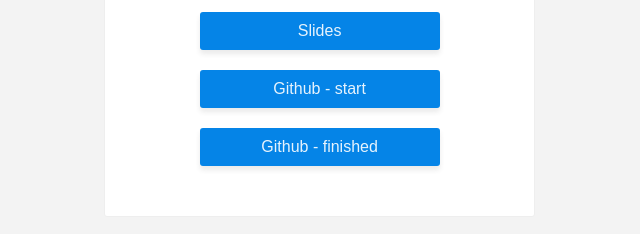
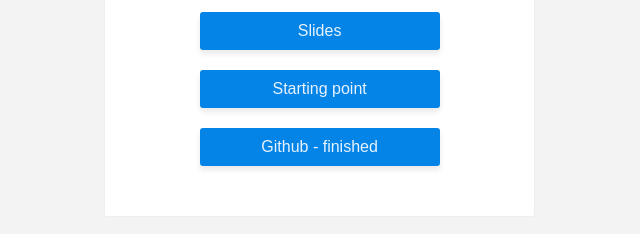
Before and after one commit to Maciej001/tkd, a Gatsby site: page / in a window 1280 px wide. Shown: the part 542-776 px from the top of the page, 352-992 px from the left. Built offline with nearby package versions, Linux system fonts and the light colour scheme; Gatsby itself is replaced by a stand-in of ours.

Commit message:
Starting point

```diff
--- a/src/components/Training.js
+++ b/src/components/Training.js
@@ -38,7 +38,7 @@ const Training = ({data}) => (
     <h2>{data.title}</h2>
     <MyLink href={data.slides}>Slides</MyLink>
 
-    <MyLink href={data.start}>Github - start</MyLink>
+    <MyLink href={data.start}>Starting point</MyLink>
     <MyLink href={data.github}>Github - finished</MyLink>
   </Wrapper>
 );
```
